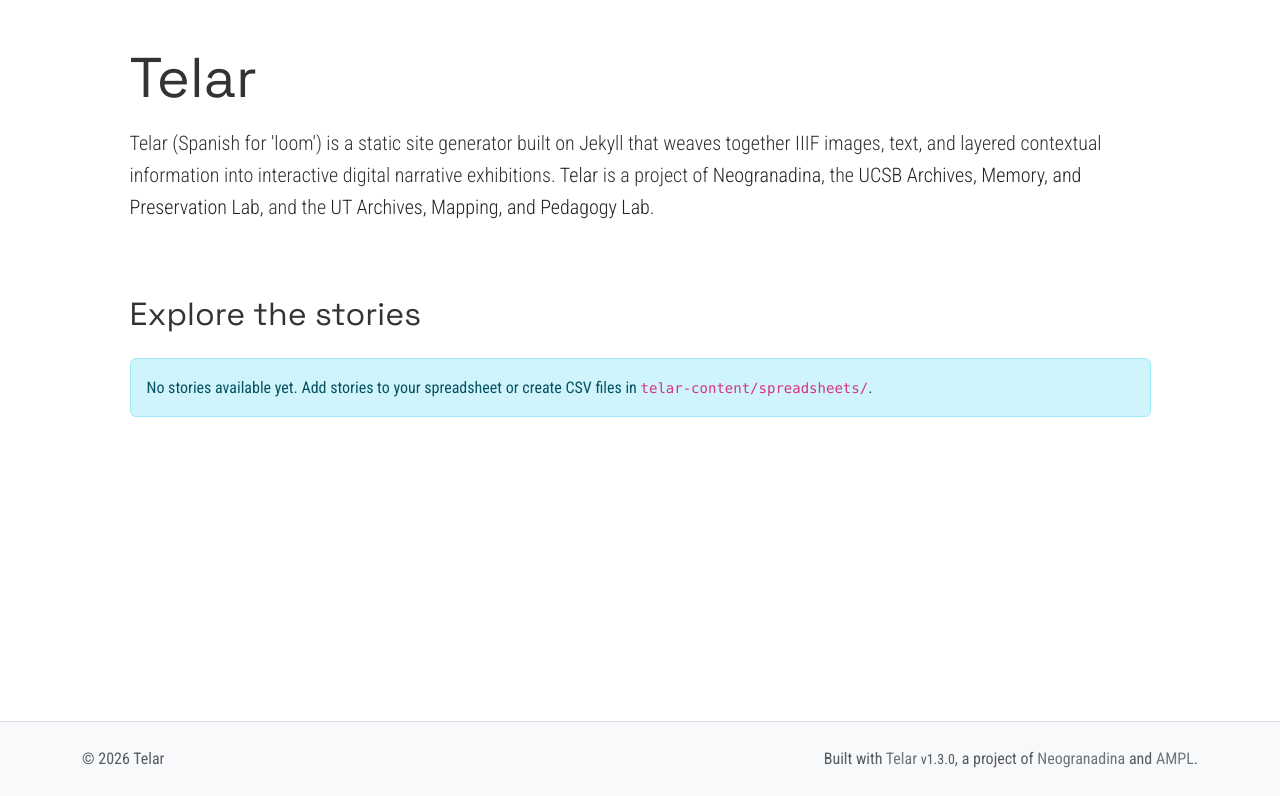
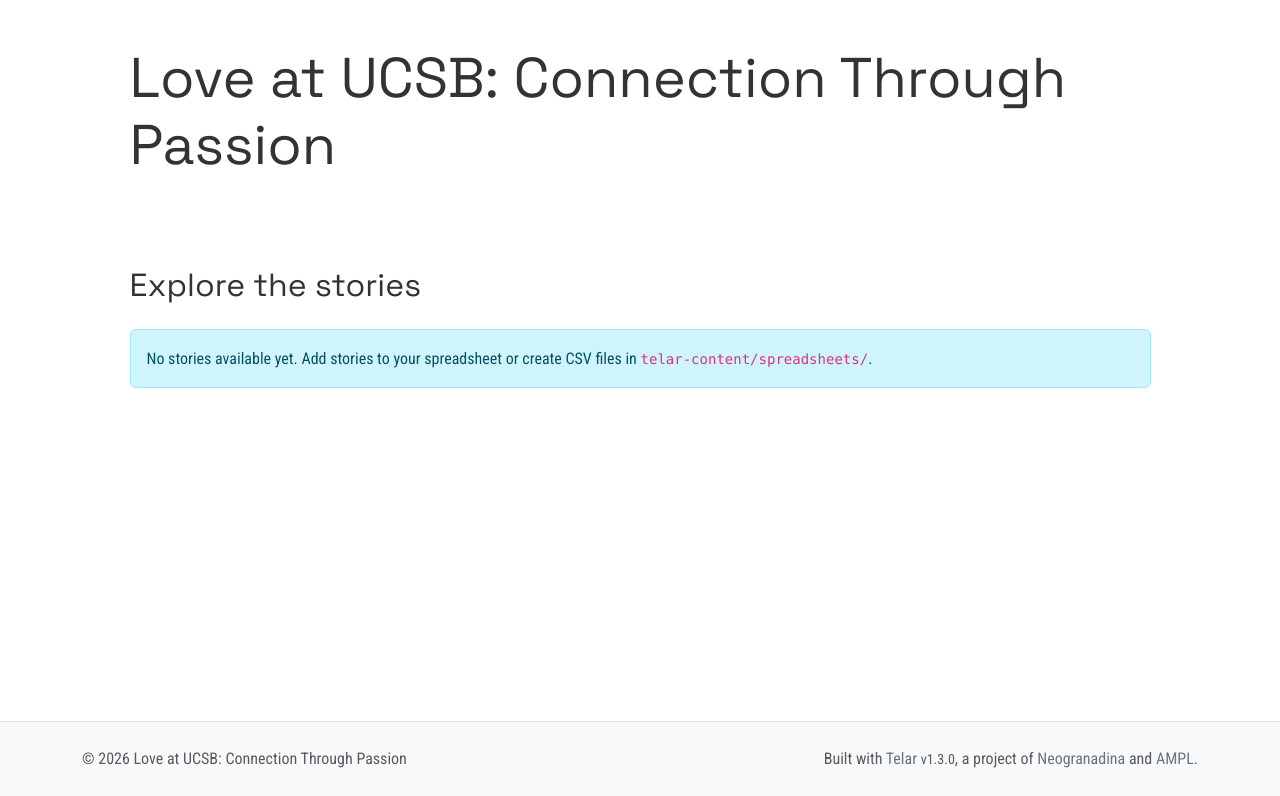
Before and after one commit to rsato-oss/rs-telar-3c-love, a Jekyll site: the page built from index.md, in a window 1280 px wide, cut to the strip 104-900 px from the top of the page. Built offline with Jekyll 4.4.1, drawn with Linux system fonts in a browser that asks for light colours.

Commit message:
Change title, change description
Published via Telar Compositor

```diff
--- a/_config.yml
+++ b/_config.yml
@@ -2,8 +2,8 @@
 # https://telar.org
 
 # Site Settings
-title: "Telar"
-description: "Telar (Spanish for 'loom') is a static site generator built on Jekyll that weaves together IIIF images, text, and layered contextual information into interactive digital narrative exhibitions. <a href='https://github.com/UCSB-AMPLab/telar'>Telar</a> is a project of <a href='https://neogranadina.org'>Neogranadina</a>, the <a href='https://ampl.clair.ucsb.edu/'>UCSB Archives, Memory, and Preservation Lab</a>, and the <a href='https://liberalarts.utexas.edu/history/'>UT Archives, Mapping, and Pedagogy Lab</a>."
+title: "Love at UCSB: Connection Through Passion"
+description: ""
 url: "https://rsato-oss.github.io"
 baseurl: "/rs-telar-3c-love"
 author: ""
```
